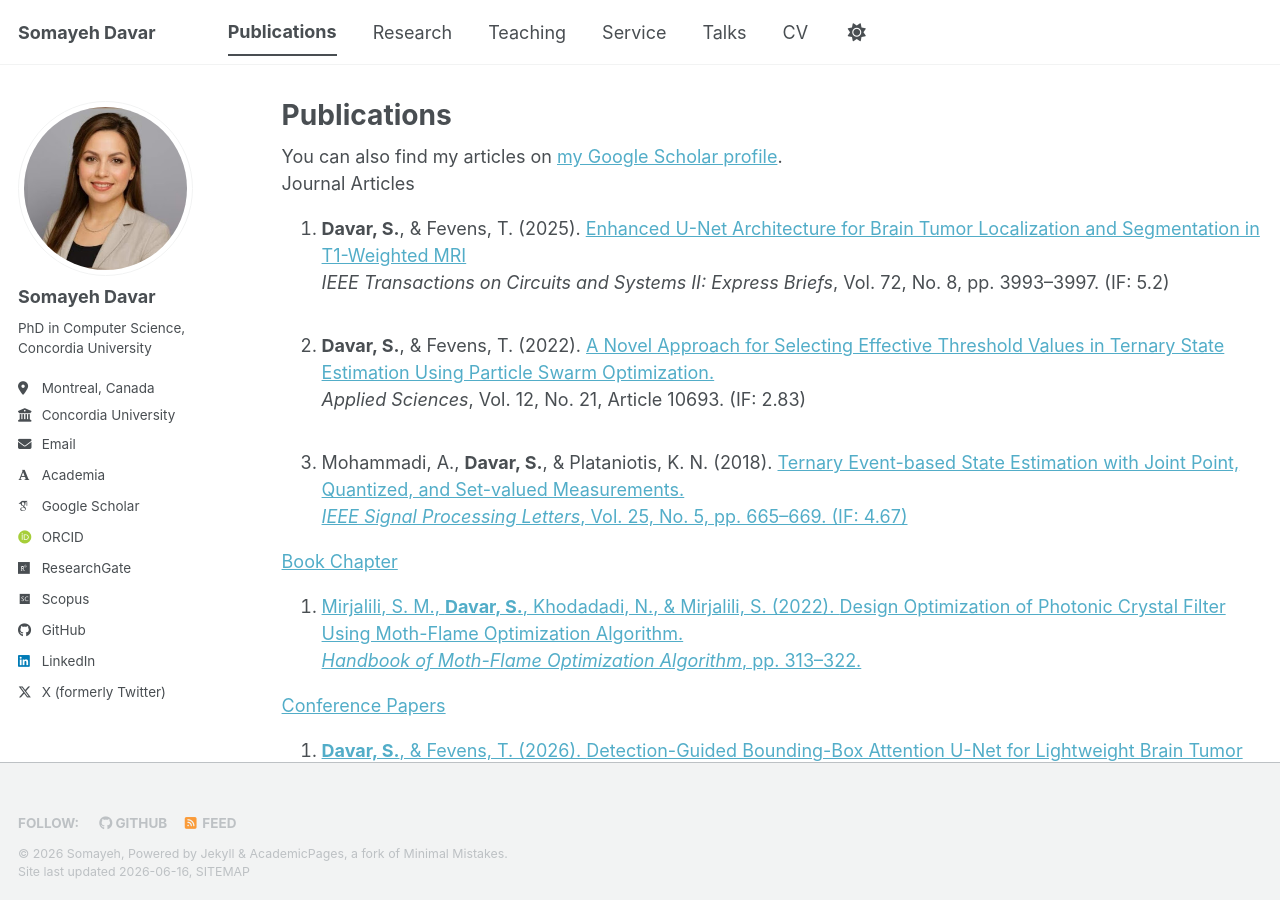
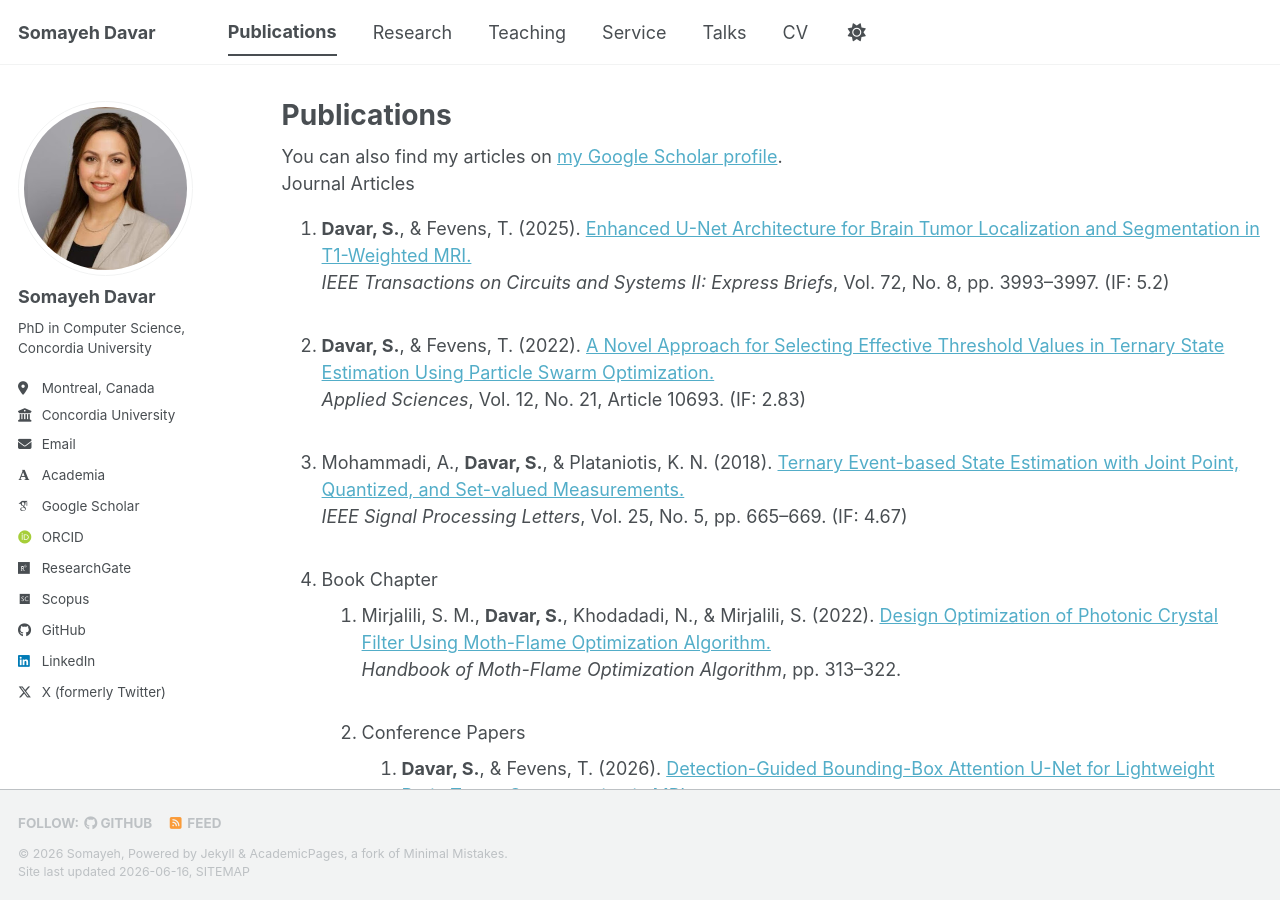
Before and after one commit to sdavar/sdavar.github.io, a Jekyll site: the page built from _pages/publications.html, in a window 1280 px wide and 900 px high. Built offline with Jekyll 4.4.1, drawn with Linux system fonts in a browser that asks for light colours; some web fonts are replaced; a script bundle is joined from its source files by our own code; library files that are not in the unit come from our copies.

Commit message:
Update publications.html

```diff
--- a/_pages/publications.html
+++ b/_pages/publications.html
@@ -10,179 +10,113 @@
 {% endif %}
 
 
+
 Journal Articles
 <ol> <li>
 
 <strong>Davar, S.</strong>, & Fevens, T. (2025).
 
-<a href="https://doi.org/10.1109/TCSII.2025.3556846" target="_blank"> Enhanced U-Net Architecture for Brain Tumor Localization and Segmentation in T1-Weighted MRI </a> <br> <em>IEEE Transactions on Circuits and Systems II: Express Briefs</em>, Vol. 72, No. 8, pp. 3993–3997. (IF: 5.2) </li> <br> <li>
+<a href="https://doi.org/10.1109/TCSII.2025.3556846" target="_blank"> Enhanced U-Net Architecture for Brain Tumor Localization and Segmentation in T1-Weighted MRI.
+</a> <br> <em>IEEE Transactions on Circuits and Systems II: Express Briefs</em>,
+Vol. 72, No. 8, pp. 3993–3997.
+(IF: 5.2) </li> <br> <li>
+
+
 
 <strong>Davar, S.</strong>, & Fevens, T. (2022).
 
-<a href=" https://www.mdpi.com/2076-3417/12/21/10693 " target="_blank"> A Novel Approach for Selecting Effective Threshold Values in Ternary State Estimation Using Particle Swarm Optimization.</a>
+<a href=" https://www.mdpi.com/2076-3417/12/21/10693 " target="_blank"> A Novel Approach for Selecting Effective Threshold Values in Ternary State Estimation Using Particle Swarm Optimization.
+</a> <br> <em>Applied Sciences</em>,
+Vol. 12, No. 21, Article 10693.
+(IF: 2.83) </li> <br> <li>
 
-<br> <em>Applied Sciences</em>,
-Vol. 12, No. 21, Article 10693.
-(IF: 2.83)
-
-</li> <br> <li>
 
 Mohammadi, A., <strong>Davar, S.</strong>, & Plataniotis, K. N. (2018).
+<a href=" https://ieeexplore.ieee.org/stamp/stamp.jsp?arnumber=8306890 " target="_blank"> Ternary Event-based State Estimation with Joint Point, Quantized, and Set-valued Measurements.
+</a> <br> <em>IEEE Signal Processing Letters</em>,
+Vol. 25, No. 5, pp. 665–669.
+(IF: 4.67) </li> <br> <li>
 
-<a href=" https://ieeexplore.ieee.org/stamp/stamp.jsp?arnumber=8306890 " target="_blank"> Ternary Event-based State Estimation with Joint Point, Quantized, and Set-valued Measurements.
-
-<br>
-
-<em>IEEE Signal Processing Letters</em>,
-Vol. 25, No. 5, pp. 665–669.
-(IF: 4.67)
-
-</li> </ol>
 
 Book Chapter
 <ol> <li>
 
 Mirjalili, S. M., <strong>Davar, S.</strong>, Khodadadi, N., & Mirjalili, S. (2022).
+<a href="https://www.taylorfrancis.com/chapters/edit/10.1201/9781003205326-19/design-optimization-photonic-crystal-filter-using-moth-flame-optimization-algorithm-seyed-mohammad-mirjalili-somayeh-davar-nima-khodadadi-seyedali-mirjalili" target="_blank"> Design Optimization of Photonic Crystal Filter Using Moth-Flame Optimization Algorithm.
+</a> <br> <em>Handbook of Moth-Flame Optimization Algorithm</em>,
+pp. 313–322. </li> <br> <li>
 
-<a href="https://www.taylorfrancis.com/chapters/edit/10.1201/9781003205326-19/design-optimization-photonic-crystal-filter-using-moth-flame-optimization-algorithm-seyed-mohammad-mirjalili-somayeh-davar-nima-khodadadi-seyedali-mirjalili" target="_blank"> Design Optimization of Photonic Crystal Filter Using Moth-Flame Optimization Algorithm.
 
-<br>
-
-<em>Handbook of Moth-Flame Optimization Algorithm</em>,
-pp. 313–322.
-
-</li> </ol>
 Conference Papers
 <ol> <li>
 
 <strong>Davar, S.</strong>, & Fevens, T. (2026).
 
 <a href="  " target="_blank"> Detection-Guided Bounding-Box Attention U-Net for Lightweight Brain Tumor Segmentation in MRI.
+</a> <br> <em>69th IEEE Midwest Symposium on Circuits and Systems (MWSCAS 2026)</em>,
+Cincinnati, Ohio, USA. </li> <br> <li>
 
-<br>
-
-<em>69th IEEE Midwest Symposium on Circuits and Systems (MWSCAS 2026)</em>,
-Cincinnati, Ohio, USA.
-
-</li> <br> <li>
 
 <strong>Davar, S.</strong>, & Fevens, T. (2026).
+<a href=" https://icml.cc/virtual/2026/affinity-event/54055 " target="_blank"> Text-Guided ROI Refinement for Semantic Brain Tumor Segmentation in MRI.
+</a> <br> <em>Women in Machine Learning (WiML) Symposium @ ICML 2026</em>,
+Seoul, South Korea. </li> <br> <li>
 
-<a href=" https://icml.cc/virtual/2026/affinity-event/54055 " target="_blank"> Text-Guided ROI Refinement for Semantic Brain Tumor Segmentation in MRI.
-
-<br>
-
-<em>Women in Machine Learning (WiML) Symposium @ ICML 2026</em>,
-Seoul, South Korea.
-
-</li> <br> <li>
 
 <strong>Davar, S.</strong>, & Fevens, T. (2026).
-
 <a href=" https://www.spiedigitallibrary.org/conference-proceedings-of-spie/13929/139292P/Hybrid-deep-learning-approach-for-brain-tumor-analysis-in-MRI/10.1117/12.3087813.full " target="_blank"> Hybrid Deep Learning Approach for Brain Tumor Analysis in MRI: From Detection to Delineation.
-
-<br>
-
-<em>SPIE Medical Imaging 2026</em>,
-Vancouver, Canada.
-
-</li> <br> <li>
+</a> <br> <em>SPIE Medical Imaging 2026</em>,
+Vancouver, Canada. </li> <br> <li>
 
 <strong>Davar, S.</strong>, & Fevens, T. (2025).
+<a href=" https://sites.google.com/view/wicv-iccv-2025/program/accepted-papers?authuser=0  " target="_blank"> Improved U-Net-Based Approach for Brain Tumor Segmentation in T1-Weighted MRI.
+</a> <br> <em>WiCV Workshop @ ICCV 2025</em>,
+Honolulu, Hawaii, USA. </li> <br> <li>
 
-<a href=" https://sites.google.com/view/wicv-iccv-2025/program/accepted-papers?authuser=0  " target="_blank"> Improved U-Net-Based Approach for Brain Tumor Segmentation in T1-Weighted MRI.
-
-<br>
-
-<em>WiCV Workshop @ ICCV 2025</em>,
-Honolulu, Hawaii, USA.
-
-</li> <br> <li>
 
 Gopi, A., <strong>Davar, S.</strong>, Nair, V. V., Kabeer, A., Fevens, T., & James, A. (2025).
+<a href=" https://ieeexplore.ieee.org/abstract/document/11044259  " target="_blank"> Memristive Implementation of Variable Pixel MRI Imaging Using Skywater 130nm PDK.
+</a> <br> <em>IEEE ISCAS 2025</em>,
+London, United Kingdom. </li> <br> <li>
 
-<a href=" https://ieeexplore.ieee.org/abstract/document/11044259  " target="_blank"> Memristive Implementation of Variable Pixel MRI Imaging Using Skywater 130nm PDK.
-
-<br>
-
-<em>IEEE ISCAS 2025</em>,
-London, United Kingdom.
-
-</li> <br> <li>
 
 <strong>Davar, S.</strong>, & Fevens, T. (2024).
+<a href="  https://neurips.cc/virtual/2024/109011 " target="_blank"> Automated Localization and Segmentation of Brain Tumors Using Attention-Enhanced U-Net.
+</a> <br> <em>19th WiML Workshop @ NeurIPS 2024</em>,
+Vancouver, Canada. </li> <br> <li>
 
-<a href="  https://neurips.cc/virtual/2024/109011 " target="_blank"> Automated Localization and Segmentation of Brain Tumors Using Attention-Enhanced U-Net.
-
-<br>
-
-<em>19th WiML Workshop @ NeurIPS 2024</em>,
-Vancouver, Canada.
-
-</li> <br> <li>
 
 <strong>Davar, S.</strong>, & Fevens, T. (2024).
+<a href=" https://ieeexplore.ieee.org/abstract/document/10658897/ " target="_blank"> Brain MRI Tumour Localization and Segmentation Through Deep Learning.
+</a> <br> <em>67th IEEE MWSCAS 2024</em>,
+Springfield, Massachusetts, USA. </li> <br> <li>
 
-<a href=" https://ieeexplore.ieee.org/abstract/document/10658897/ " target="_blank"> Brain MRI Tumour Localization and Segmentation Through Deep Learning.
-
-<br>
-
-<em>67th IEEE MWSCAS 2024</em>,
-Springfield, Massachusetts, USA.
-
-</li> <br> <li>
 
 <strong>Davar, S.</strong>, & Mohammadi, A. (2018).
+<a href=" https://ieeexplore.ieee.org/document/8623820 " target="_blank"> Designing Optimal Thresholds for Ternary Event-Based State Estimation via Multi-Objective Particle Swarm Optimization.
+</a> <br> <em>61st IEEE MWSCAS 2018</em>,
+Windsor, Ontario, Canada. </li> <br> <li>
 
-<a href=" https://ieeexplore.ieee.org/document/8623820 " target="_blank"> Designing Optimal Thresholds for Ternary Event-Based State Estimation via Multi-Objective Particle Swarm Optimization.
-
-<br>
-
-<em>61st IEEE MWSCAS 2018</em>,
-Windsor, Ontario, Canada.
-
-</li> <br> <li>
 
 <strong>Davar, S.</strong>, Mohammadi, A., & Plataniotis, K. N. (2018).
+<a href=" https://ieeexplore.ieee.org/abstract/document/8462150?casa_token=ZskBBqlxpDgAAAAA:eyn6uexF_2UhYjUXsO_BeRRQAvr5WygA1hM106IvL-BA6SWs-CIR7EyF2MkUIc7j4JBLQiKan00H  " target="_blank"> Event-Triggered Particle Filtering via Diffusion Strategies for Distributed Estimation in Autonomous Systems.
+</a> <br> <em>IEEE ICASSP 2018</em>,
+Calgary, Alberta, Canada. </li> <br> <li>
 
-<a href=" https://ieeexplore.ieee.org/abstract/document/8462150?casa_token=ZskBBqlxpDgAAAAA:eyn6uexF_2UhYjUXsO_BeRRQAvr5WygA1hM106IvL-BA6SWs-CIR7EyF2MkUIc7j4JBLQiKan00H  " target="_blank"> Event-Triggered Particle Filtering via Diffusion Strategies for Distributed Estimation in Autonomous Systems.
-
-<br>
-
-<em>IEEE ICASSP 2018</em>,
-Calgary, Alberta, Canada.
-
-</li> <br> <li>
 
 Blizzard, D., <strong>Davar, S.</strong>, & Mohammadi, A. (2017).
+<a href=" https://ieeexplore.ieee.org/abstract/document/8053241  " target="_blank"> Real-Time and Event-Triggered Object Detection, Recognition, and Tracking.
+</a> <br> <em>60th IEEE MWSCAS 2017</em>,
+Boston, Massachusetts, USA. </li> <br> <li>
 
-<a href=" https://ieeexplore.ieee.org/abstract/document/8053241  " target="_blank"> Real-Time and Event-Triggered Object Detection, Recognition, and Tracking.
-
-<br>
-
-<em>60th IEEE MWSCAS 2017</em>,
-Boston, Massachusetts, USA.
-
-</li> <br> <li>
 
 <strong>Davar, S.</strong>, & Mohammadi, A. (2017).
+<a href="  https://ieeexplore.ieee.org/abstract/document/8081199/ " target="_blank"> Event-Based Particle Filtering with Point and Set-Valued Measurements.
+</a> <br> <em>EUSIPCO 2017</em>,
+Kos, Greece. </li> <br> <li>
 
-<a href="  https://ieeexplore.ieee.org/abstract/document/8081199/ " target="_blank"> Event-Based Particle Filtering with Point and Set-Valued Measurements.
-
-<br>
-
-<em>EUSIPCO 2017</em>,
-Kos, Greece.
-
-</li> <br> <li>
 
 <strong>Davar, S.</strong>, & Mohammadi, A. (2017).
-
 <a href=" https://ieeexplore.ieee.org/document/8271955  " target="_blank"> Multi-Sensor and Information-Based Event-Triggered Distributed Estimation.
-
-<br>
-
-<em>IEEE DCOSS 2017</em>,
-Ottawa, Canada.
-
-</li> </ol>
+</a> <br> <em>IEEE DCOSS 2017</em>,
+Ottawa, Canada. </li> </ol>
```
